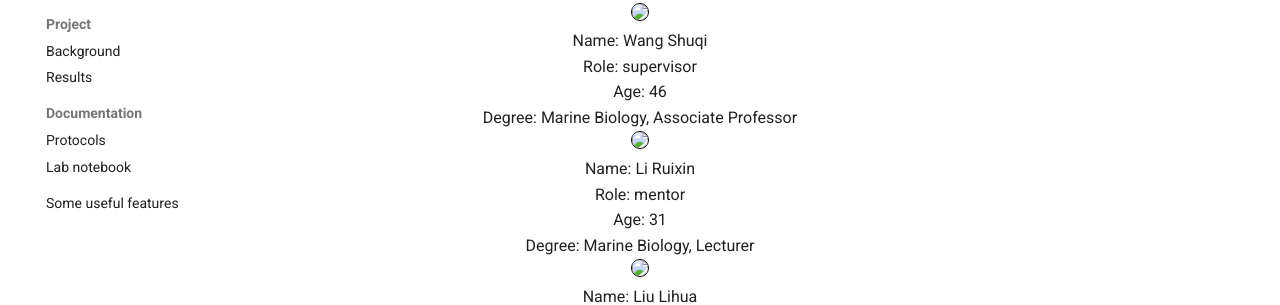
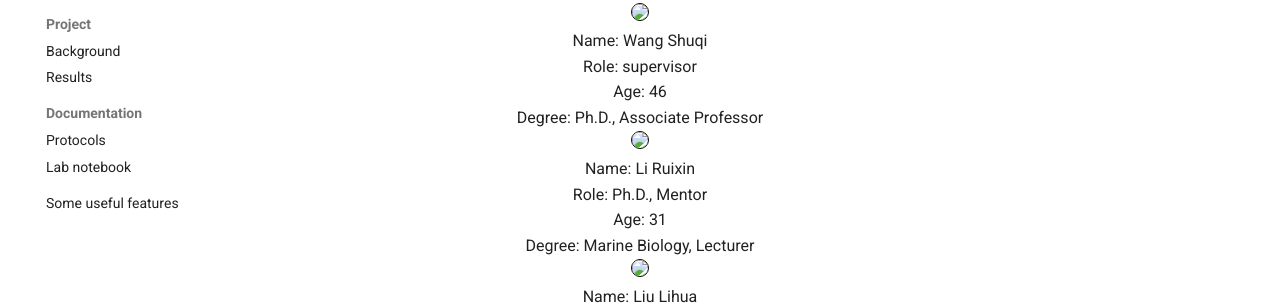
Before and after one commit to idec-teams/2024_STU_-China, an MkDocs documentation site: the page built from docs/team.md, in a window 1280 px wide and 900 px high. Shown: the part 177-482 px from the top of the window. Built offline with MkDocs 1.6.1 and Material for MkDocs 9.7.7, drawn with Linux system fonts in a browser that asks for light colours; comment, search, counter and statistics services are not loaded.

Commit message:
Update team.md

```diff
--- a/docs/team.md
+++ b/docs/team.md
@@ -9,7 +9,7 @@
     Name: Wang Shuqi<br>
     Role: supervisor<br>
     Age: 46<br>
-    Degree: Marine Biology, Associate Professor
+    Degree: Ph.D., Associate Professor
 </center>
 
 
@@ -18,7 +18,7 @@
 </center>
 <center>
     Name: Li Ruixin<br>
-    Role: mentor<br>
+    Role: Ph.D., Mentor<br>
     Age: 31<br>
     Degree: Marine Biology, Lecturer
 </center>
```
